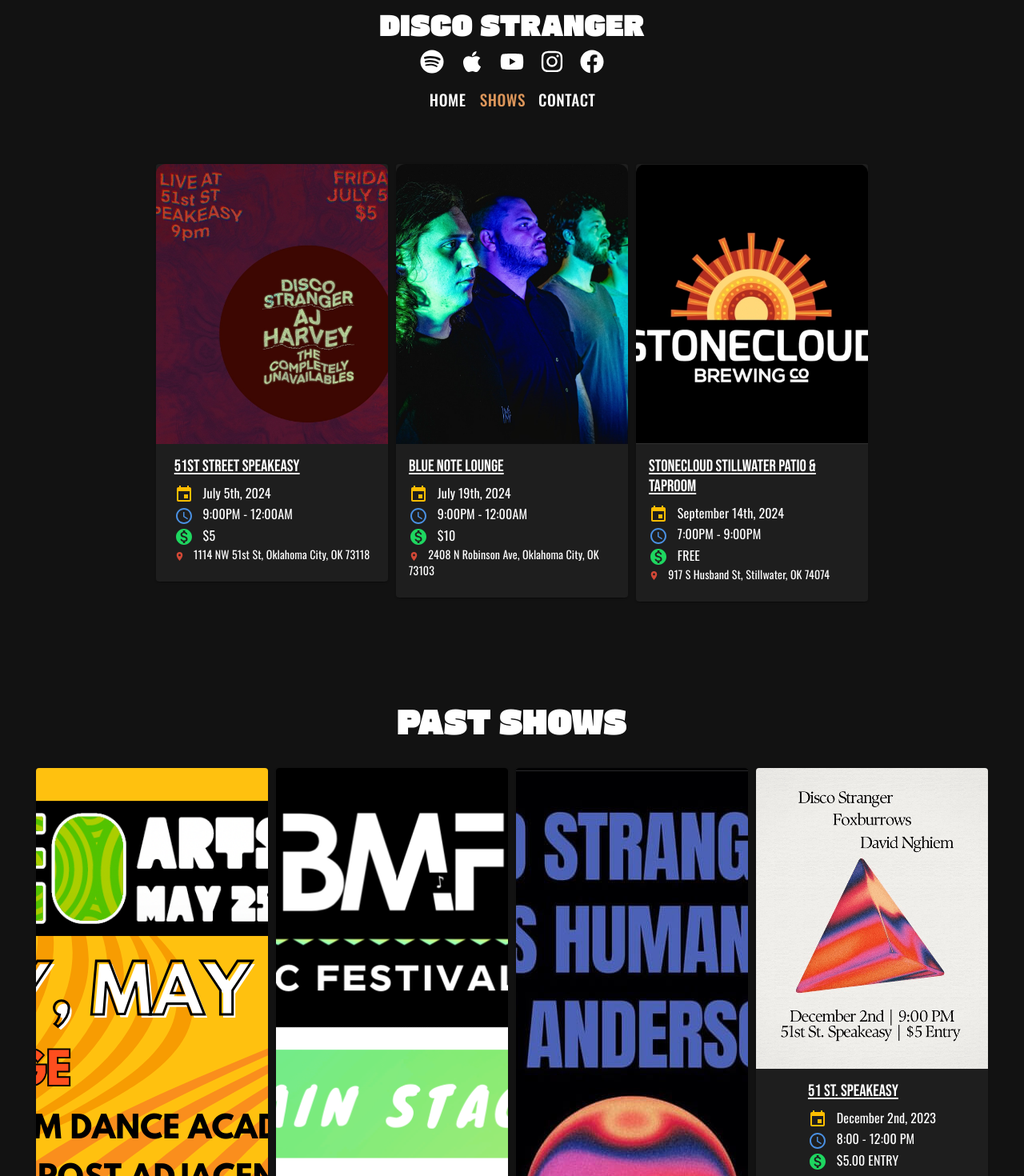
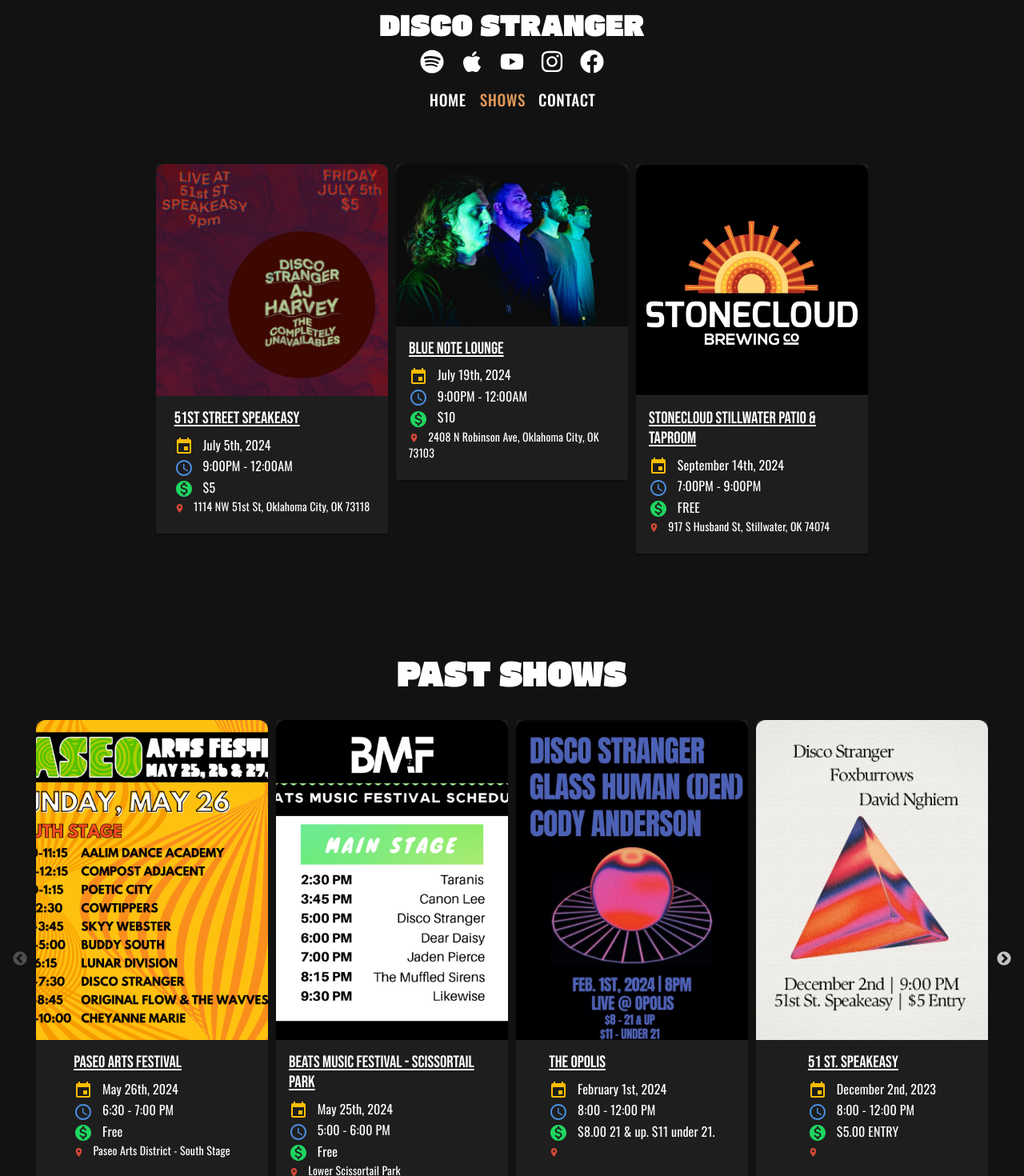
Before and after one commit to ajSeadler/band-website, a React (Vite) app: page /shows in a window 1280 px wide. Shown: the top 1470 px of the page at 80% size. Built offline with nearby package versions, Linux system fonts and the light colour scheme; a small style sheet from the web is missing; a web font is replaced by a local one.

Commit message:
desktop vie card bug fix

```diff
--- a/src/styles/Shows.css
+++ b/src/styles/Shows.css
@@ -46,7 +46,15 @@
 
 .show-image {
   width: 100%;
-  height: 350px;
+  height: auto;
+  object-fit: cover;
+  border-top-left-radius: 12px;
+  border-top-right-radius: 12px;
+}
+
+.show-image-past {
+  width: 100%;
+  height: 400px;
   object-fit: cover;
   border-top-left-radius: 12px;
   border-top-right-radius: 12px;
```
